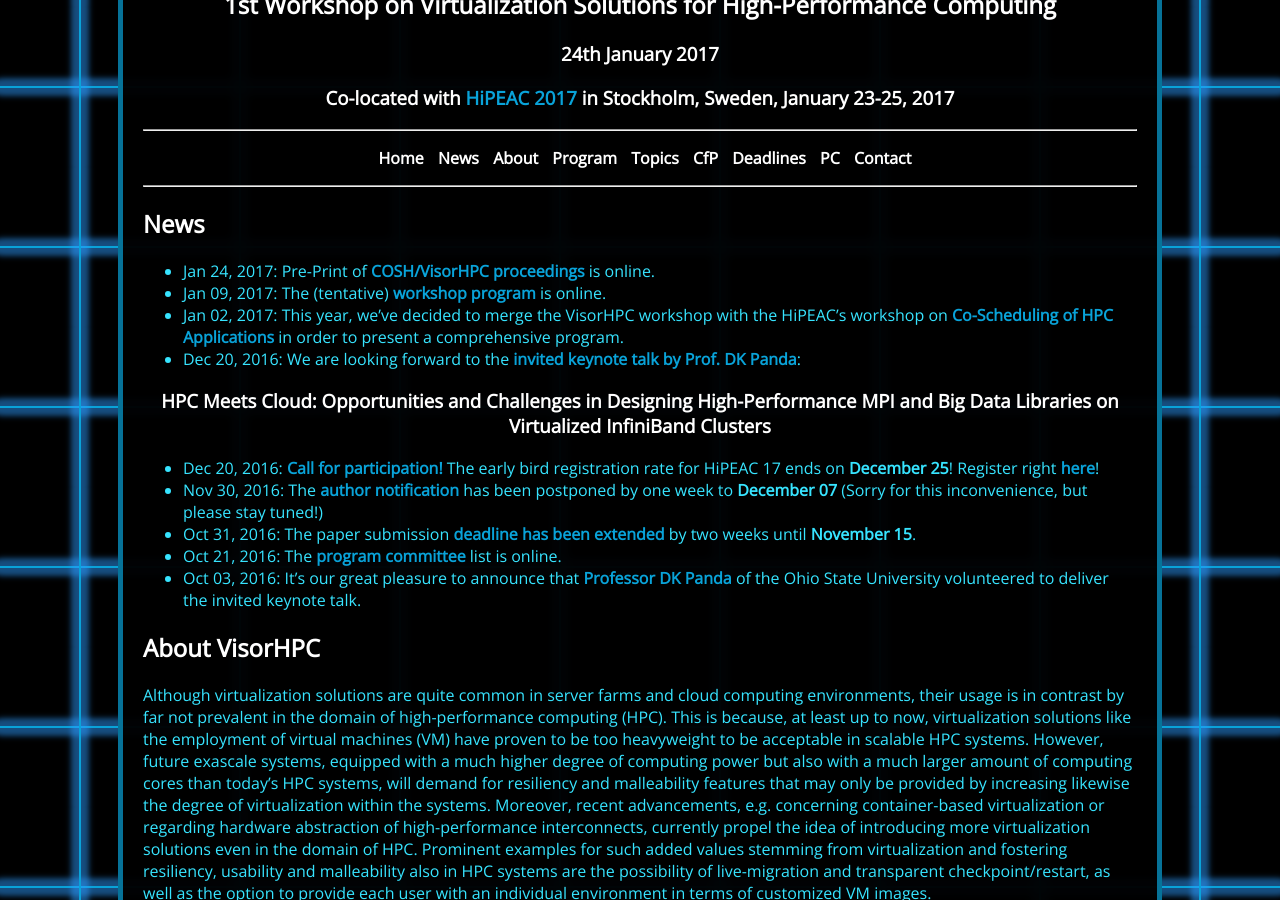
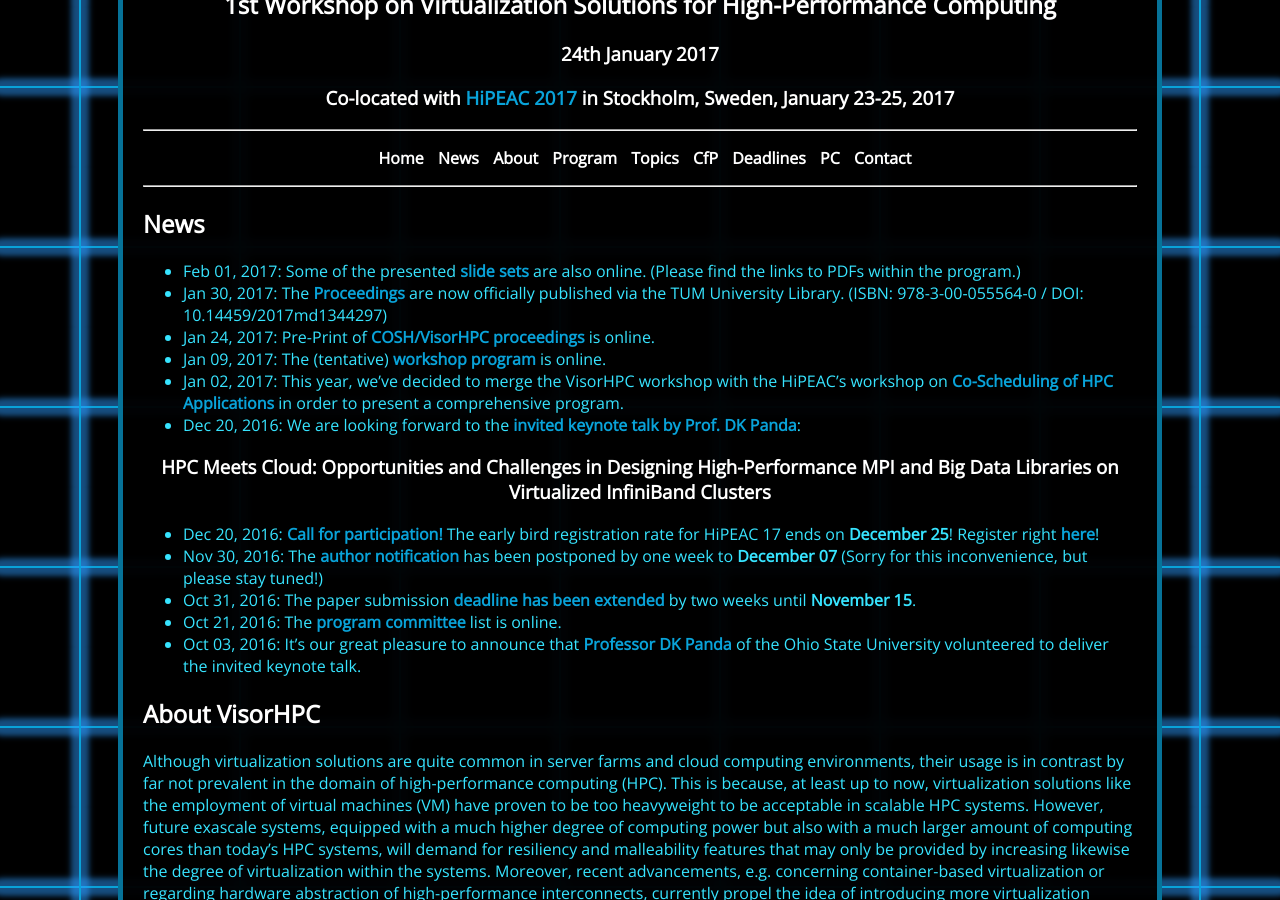
Before and after one commit to VisorHPC/VisorHPC.github.io, a Jekyll site: the page built from index.md, in a window 1280 px wide and 900 px high, scrolled down 473 px. Built offline with Jekyll 4.4.1, drawn with Linux system fonts in a browser that asks for light colours; our own code applies the rules of GitHub Pages for plain Markdown files.

Commit message:
Added recent news

```diff
--- a/index.md
+++ b/index.md
@@ -4,7 +4,8 @@ layout: default
 
 ## News
 {:id="news"}
-
+ * Feb 01, 2017: Some of the presented <a href="/#program">slide sets</a> are also online. (Please find the links to PDFs within the program.)
+ * Jan 30, 2017: The <a href="https://mediatum.ub.tum.de/1344297">Proceedings</a> are now officially published via the TUM University Library. (ISBN: 978-3-00-055564-0 / DOI: 10.14459/2017md1344297)
  * Jan 24, 2017: Pre-Print of <a href="proceedings.pdf">COSH/VisorHPC proceedings</a> is online.
  * Jan 09, 2017: The (tentative) <a href="/#program">workshop program</a> is online.
  * Jan 02, 2017: This year, we've decided to merge the VisorHPC workshop with the HiPEAC's workshop on <a href="http://wwwi10.lrr.in.tum.de/~trinitic/COSH2017/">Co-Scheduling of HPC Applications</a> in order to present a comprehensive program.
```
Also changed, not shown: 1 other file.
